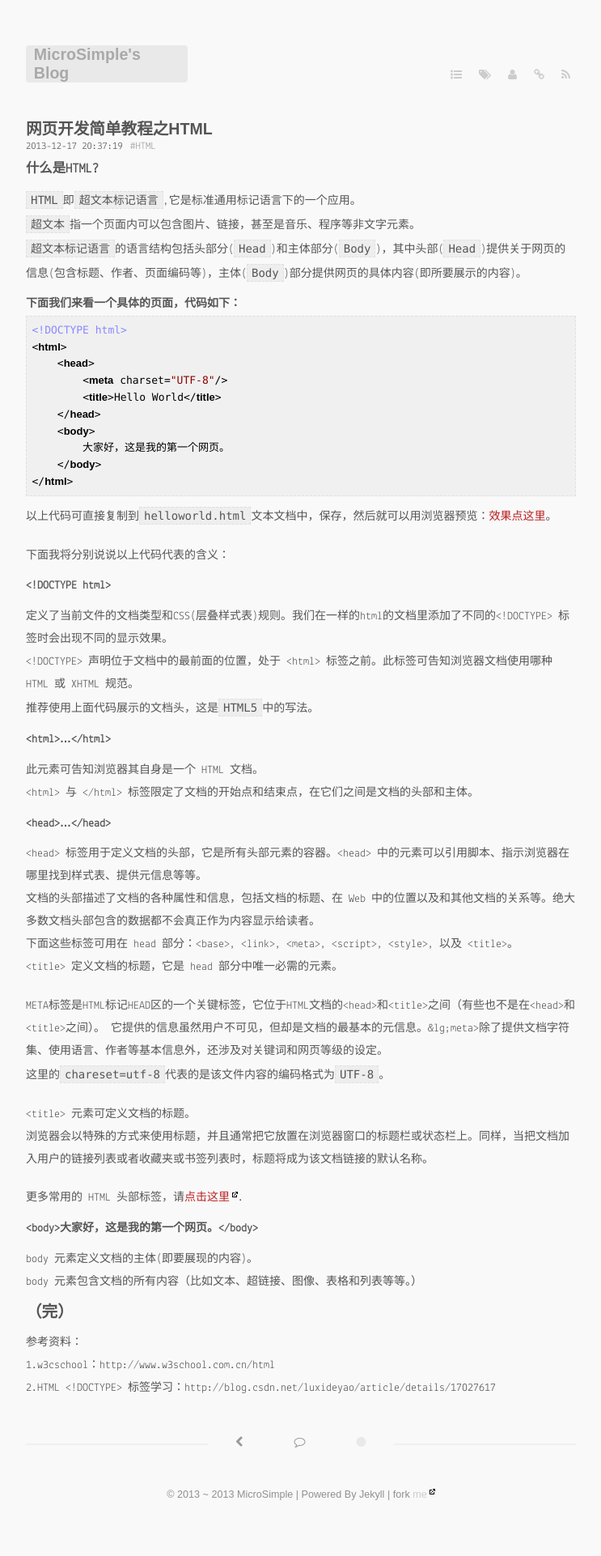
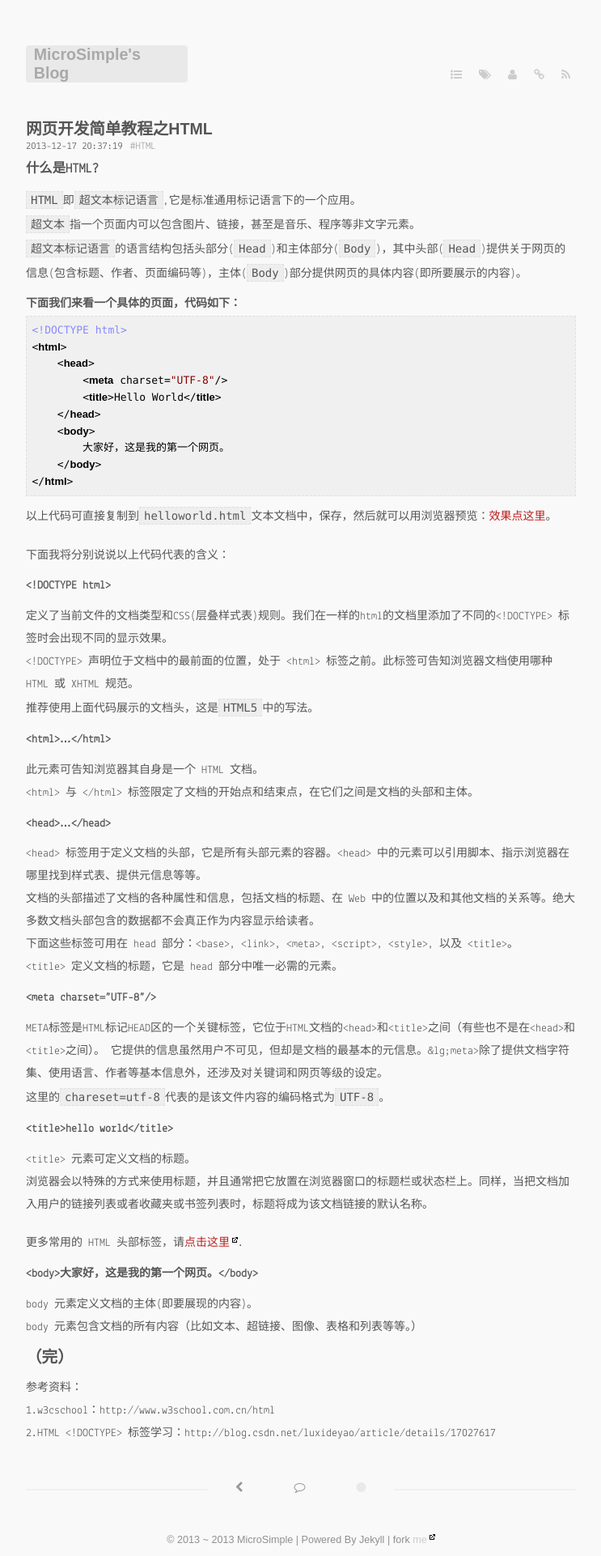
Before and after one commit to antwork/microsimple.github.com, a Jekyll site: the page built from _posts/2013-12-17-webdevelop-for-html.markdown, in a window 1280 px wide. Shown: the whole page at 81% size, without its empty margins (268-1011 px from the left). Built offline with Jekyll 4.4.1, drawn with Linux system fonts in a browser that asks for light colours; some web fonts are replaced; Markdown is read by kramdown in place of the engine named in the settings; comment, search, counter and statistics services are not loaded; before the commit the page ends 1866 px from its top, so only the background shows below that.

Commit message:
update tags

```diff
--- a/_posts/2013-12-17-webdevelop-for-html.markdown
+++ b/_posts/2013-12-17-webdevelop-for-html.markdown
@@ -25,39 +25,39 @@ tags:
     </body>
 </html>
 {% endhighlight %}
-以上代码可直接复制到`helloworld.html`文本文档中，保存，然后就可以用浏览器预览：[效果点这里](/media/demos/learning/demo.html?s=helloworld "查看我的第一个网页")。
+以上代码可直接复制到`helloworld.html`文本文档中，保存，然后就可以用浏览器预览：[效果点这里](/media/demos/demo.html?s=helloworld "查看我的第一个网页")。
 
 下面我将分别说说以上代码代表的含义：
-####<!DOCTYPE html>
+####&lt;!DOCTYPE html&gt;
 定义了当前文件的文档类型和CSS(层叠样式表)规则。我们在一样的html的文档里添加了不同的&lt;!DOCTYPE&gt; 标签时会出现不同的显示效果。
 &lt;!DOCTYPE&gt; 声明位于文档中的最前面的位置，处于 &lt;html&gt; 标签之前。此标签可告知浏览器文档使用哪种 HTML 或 XHTML 规范。
 推荐使用上面代码展示的文档头，这是`HTML5`中的写法。
 
-####<html>...</html>
+####&lt;html&gt;...&lt;/html&gt;
 此元素可告知浏览器其自身是一个 HTML 文档。
 &lt;html&gt; 与 &lt;/html&gt; 标签限定了文档的开始点和结束点，在它们之间是文档的头部和主体。
 
-####<head>...</head>
+####&lt;head&gt;...&lt;/head&gt;
 &lt;head&gt; 标签用于定义文档的头部，它是所有头部元素的容器。&lt;head&gt; 中的元素可以引用脚本、指示浏览器在哪里找到样式表、提供元信息等等。
 文档的头部描述了文档的各种属性和信息，包括文档的标题、在 Web 中的位置以及和其他文档的关系等。绝大多数文档头部包含的数据都不会真正作为内容显示给读者。
 下面这些标签可用在 head 部分：&lt;base&gt;, &lt;link&gt;, &lt;meta&gt;, &lt;script&gt;, &lt;style&gt;, 以及 &lt;title&gt;。
 &lt;title&gt; 定义文档的标题，它是 head 部分中唯一必需的元素。
 
-####<meta charset="UTF-8"/>
+####&lt;meta charset="UTF-8"/&gt;
 META标签是HTML标记HEAD区的一个关键标签，它位于HTML文档的&lt;head&gt;和&lt;title&gt;之间（有些也不是在&lt;head&gt;和&lt;title&gt;之间）。  它提供的信息虽然用户不可见，但却是文档的最基本的元信息。&lg;meta&gt;除了提供文档字符集、使用语言、作者等基本信息外，还涉及对关键词和网页等级的设定。
 这里的`chareset=utf-8`代表的是该文件内容的编码格式为`UTF-8`。
-####<title>hello world</title>
+####&lt;title&gt;hello world&lt;/title&gt;
 &lt;title&gt; 元素可定义文档的标题。
 浏览器会以特殊的方式来使用标题，并且通常把它放置在浏览器窗口的标题栏或状态栏上。同样，当把文档加入用户的链接列表或者收藏夹或书签列表时，标题将成为该文档链接的默认名称。
 
 更多常用的 HTML 头部标签，请[点击这里](http://github.com/yisibl/blog/issues/1 "常用的 HTML 头部标签").
 
-####<body>大家好，这是我的第一个网页。</body>
+####&lt;body&gt;大家好，这是我的第一个网页。&lt;/body&gt;
 body 元素定义文档的主体(即要展现的内容)。
 body 元素包含文档的所有内容（比如文本、超链接、图像、表格和列表等等。）
 
 （完）
----------------------------------------------
+==================================
 参考资料：
 1.w3cschool：http://www.w3school.com.cn/html
 2.HTML &lt;!DOCTYPE&gt; 标签学习：http://blog.csdn.net/luxideyao/article/details/17027617
```
